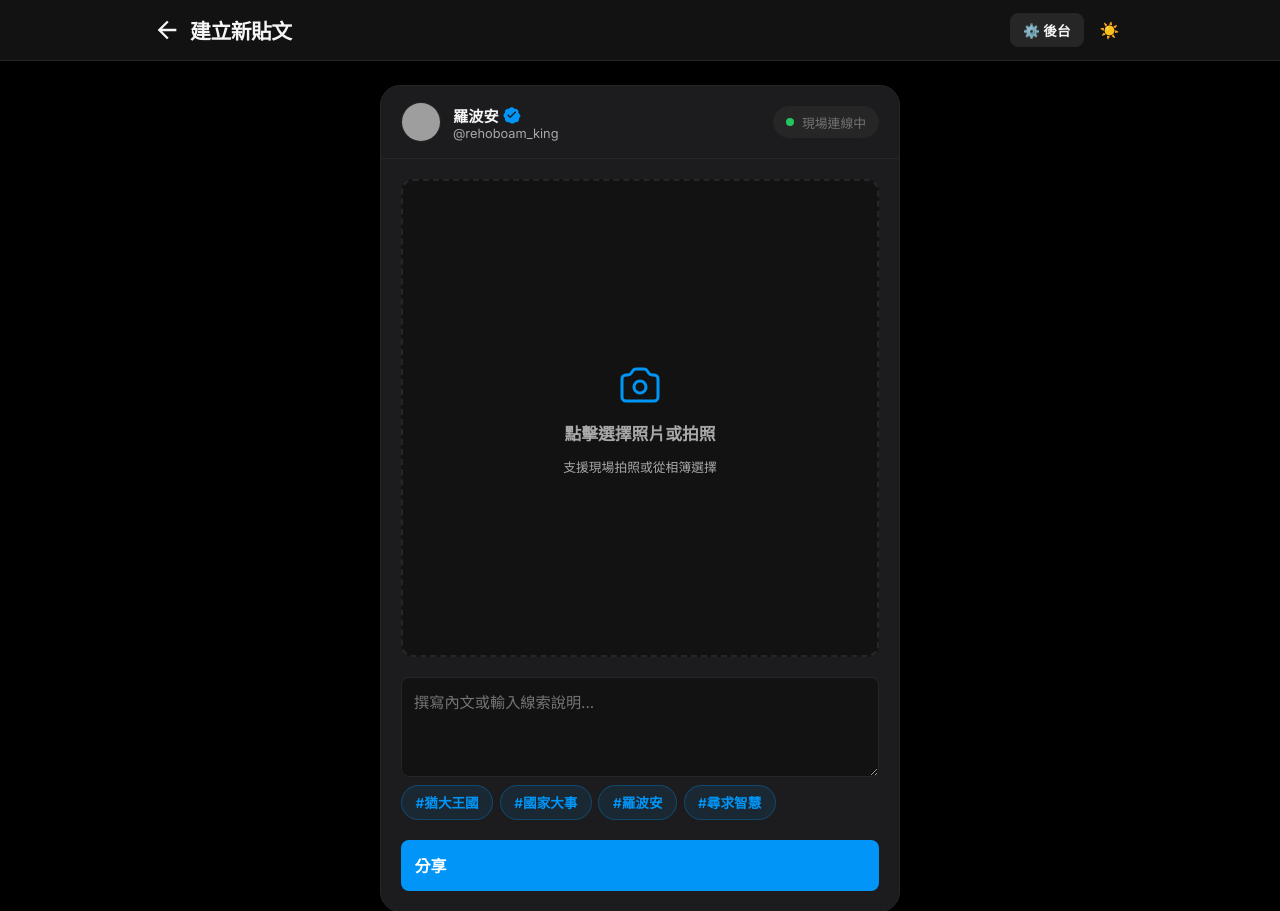
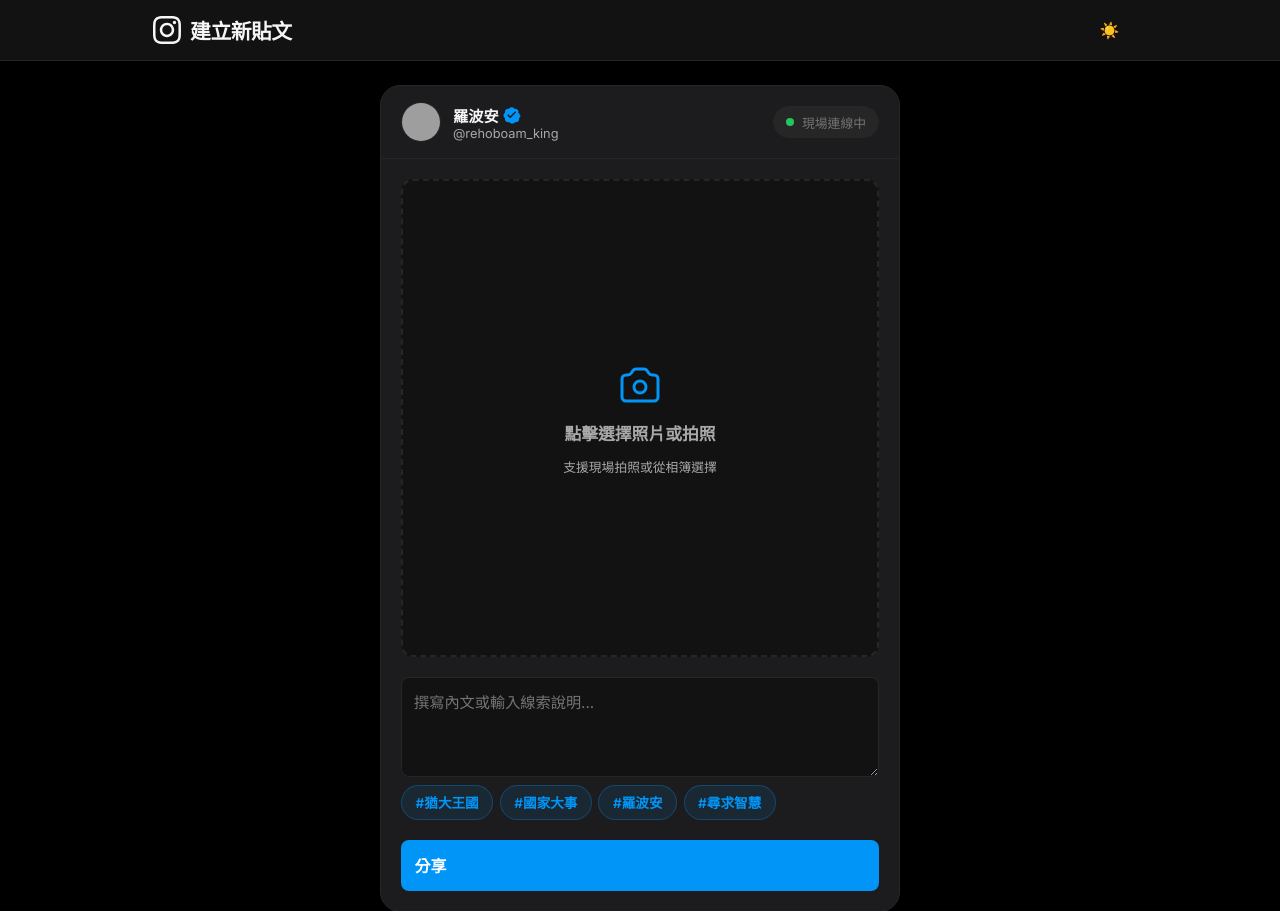
Before and after one commit to MaliquyChen/web_Ig_retreat, a Flask app: page /post in a window 1280 px wide. Shown: the top 911 px of the page. Run offline with Flask 3, Linux system fonts and the light colour scheme; data comes from the database, SQL or seed files in the repository; grey boxes are pictures that could not be loaded.

Commit message:
fix: 移除發文頁面的後台按鈕與主控台連結，確保參加者無法進入管理後台

```diff
--- a/templates/post.html
+++ b/templates/post.html
@@ -9,18 +9,17 @@
 </head>
 <body>
 
-  <!-- 頂部導覽列 -->
+  <!-- 頂部導覽列 (參加者發文介面，無後台與主控台連結) -->
   <nav class="app-navbar">
     <div class="navbar-container">
-      <a href="/" class="brand-logo">
+      <div class="brand-logo" style="cursor: default; user-select: none;">
         <svg fill="currentColor" viewBox="0 0 24 24" width="24" height="24">
-          <path d="M20 11H7.83l5.59-5.59L12 4l-8 8 8 8 1.41-1.41L7.83 13H20v-2z"/>
+          <path d="M12 2.163c3.204 0 3.584.012 4.85.07 3.252.148 4.771 1.691 4.919 4.919.058 1.265.069 1.645.069 4.849 0 3.205-.012 3.584-.069 4.849-.149 3.225-1.664 4.771-4.919 4.919-1.266.058-1.644.07-4.85.07-3.204 0-3.584-.012-4.849-.07-3.26-.149-4.771-1.699-4.919-4.92-.058-1.265-.07-1.644-.07-4.849 0-3.204.013-3.583.07-4.849.149-3.227 1.664-4.771 4.919-4.919 1.266-.057 1.645-.069 4.849-.069zm0-2.163c-3.259 0-3.667.014-4.947.072-4.358.2-6.78 2.618-6.98 6.98-.059 1.281-.073 1.689-.073 4.948 0 3.259.014 3.668.072 4.948.2 4.358 2.618 6.78 6.98 6.98 1.281.058 1.689.072 4.948.072 3.259 0 3.668-.014 4.948-.072 4.354-.2 6.782-2.618 6.979-6.98.059-1.28.073-1.689.073-4.948 0-3.259-.014-3.667-.072-4.947-.196-4.354-2.617-6.78-6.979-6.98-1.281-.059-1.69-.073-4.949-.073zm0 5.838c-3.403 0-6.162 2.759-6.162 6.162s2.759 6.163 6.162 6.163 6.162-2.759 6.162-6.163c0-3.403-2.759-6.162-6.162-6.162zm0 10.162c-2.209 0-4-1.79-4-4 0-2.209 1.791-4 4-4s4 1.791 4 4c0 2.21-1.791 4-4 4zm6.406-11.845c-.796 0-1.441.645-1.441 1.44s.645 1.44 1.441 1.44c.795 0 1.439-.645 1.439-1.44s-.644-1.44-1.439-1.44z"/>
         </svg>
         <span>建立新貼文</span>
-      </a>
-      <div class="nav-actions" style="display: flex; align-items: center; gap: 0.5rem;">
-        <a href="/admin" class="btn-secondary" style="padding: 0.35rem 0.75rem; font-size: 0.85rem;" title="進入人物自我介紹管理後台">⚙️ 後台</a>
-        <button id="themeToggleBtn" class="theme-toggle-btn">
+      </div>
+      <div class="nav-actions">
+        <button id="themeToggleBtn" class="theme-toggle-btn" title="切換深色/淺色主題">
           <span id="themeIcon">☀️</span>
         </button>
       </div>
```
